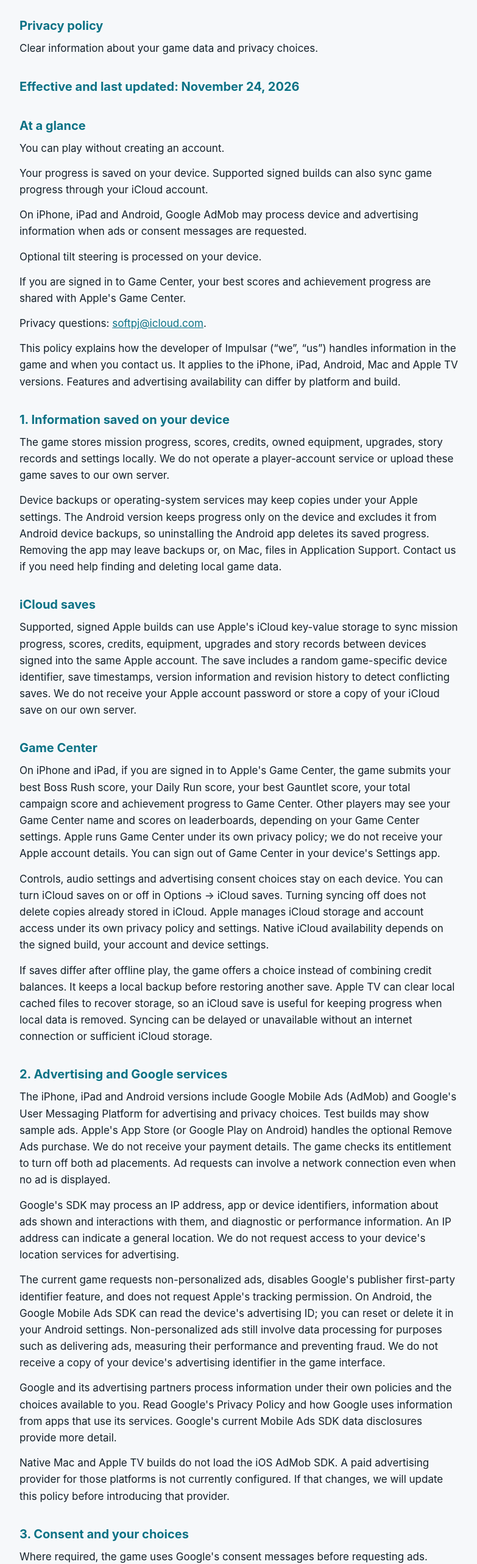
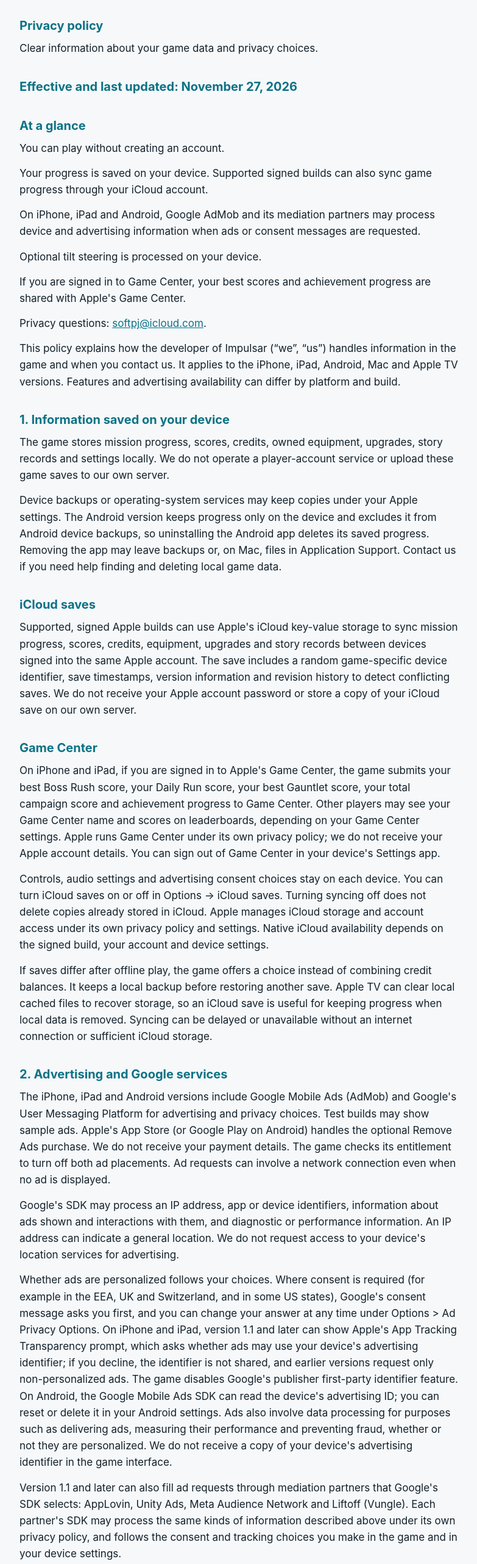
Before and after one commit to softpj/impulsar-privacy, a plain HTML site: page index.html in a window 1280 px wide. Shown: the part 100-2664 px from the top of the page at 61% size, without its empty margins (248-1031 px from the left). Drawn offline with Linux system fonts and the light colour scheme.

Commit message:
Policy: ATT prompt in 1.1 and ad mediation partners

```diff
--- a/index.html
+++ b/index.html
@@ -12,11 +12,11 @@ p{margin:0 0 14px;color:var(--ink)} a{color:var(--accent)}
 <h1>Impulsar</h1>
 <h2>Privacy policy</h2>
 <p>Clear information about your game data and privacy choices.</p>
-<h2>Effective and last updated: November 24, 2026</h2>
+<h2>Effective and last updated: November 27, 2026</h2>
 <h2>At a glance</h2>
 <p>You can play without creating an account.</p>
 <p>Your progress is saved on your device. Supported signed builds can also sync game progress through your iCloud account.</p>
-<p>On iPhone, iPad and Android, Google AdMob may process device and advertising information when ads or consent messages are requested.</p>
+<p>On iPhone, iPad and Android, Google AdMob and its mediation partners may process device and advertising information when ads or consent messages are requested.</p>
 <p>Optional tilt steering is processed on your device.</p>
 <p>If you are signed in to Game Center, your best scores and achievement progress are shared with Apple&#x27;s Game Center.</p>
 <p>Privacy questions: <a href="mailto:softpj@icloud.com">softpj@icloud.com</a>.</p>
@@ -33,7 +33,8 @@ p{margin:0 0 14px;color:var(--ink)} a{color:var(--accent)}
 <h2>2. Advertising and Google services</h2>
 <p>The iPhone, iPad and Android versions include Google Mobile Ads (AdMob) and Google&#x27;s User Messaging Platform for advertising and privacy choices. Test builds may show sample ads. Apple&#x27;s App Store (or Google Play on Android) handles the optional Remove Ads purchase. We do not receive your payment details. The game checks its entitlement to turn off both ad placements. Ad requests can involve a network connection even when no ad is displayed.</p>
 <p>Google&#x27;s SDK may process an IP address, app or device identifiers, information about ads shown and interactions with them, and diagnostic or performance information. An IP address can indicate a general location. We do not request access to your device&#x27;s location services for advertising.</p>
-<p>The current game requests non-personalized ads, disables Google&#x27;s publisher first-party identifier feature, and does not request Apple&#x27;s tracking permission. On Android, the Google Mobile Ads SDK can read the device&#x27;s advertising ID; you can reset or delete it in your Android settings. Non-personalized ads still involve data processing for purposes such as delivering ads, measuring their performance and preventing fraud. We do not receive a copy of your device&#x27;s advertising identifier in the game interface.</p>
+<p>Whether ads are personalized follows your choices. Where consent is required (for example in the EEA, UK and Switzerland, and in some US states), Google&#x27;s consent message asks you first, and you can change your answer at any time under Options &gt; Ad Privacy Options. On iPhone and iPad, version 1.1 and later can show Apple&#x27;s App Tracking Transparency prompt, which asks whether ads may use your device&#x27;s advertising identifier; if you decline, the identifier is not shared, and earlier versions request only non-personalized ads. The game disables Google&#x27;s publisher first-party identifier feature. On Android, the Google Mobile Ads SDK can read the device&#x27;s advertising ID; you can reset or delete it in your Android settings. Ads also involve data processing for purposes such as delivering ads, measuring their performance and preventing fraud, whether or not they are personalized. We do not receive a copy of your device&#x27;s advertising identifier in the game interface.</p>
+<p>Version 1.1 and later can also fill ad requests through mediation partners that Google&#x27;s SDK selects: AppLovin, Unity Ads, Meta Audience Network and Liftoff (Vungle). Each partner&#x27;s SDK may process the same kinds of information described above under its own privacy policy, and follows the consent and tracking choices you make in the game and in your device settings.</p>
 <p>Google and its advertising partners process information under their own policies and the choices available to you. Read Google&#x27;s Privacy Policy and how Google uses information from apps that use its services. Google&#x27;s current Mobile Ads SDK data disclosures provide more detail.</p>
 <p>Native Mac and Apple TV builds do not load the iOS AdMob SDK. A paid advertising provider for those platforms is not currently configured. If that changes, we will update this policy before introducing that provider.</p>
 <h2 id="choices">3. Consent and your choices</h2>
```
